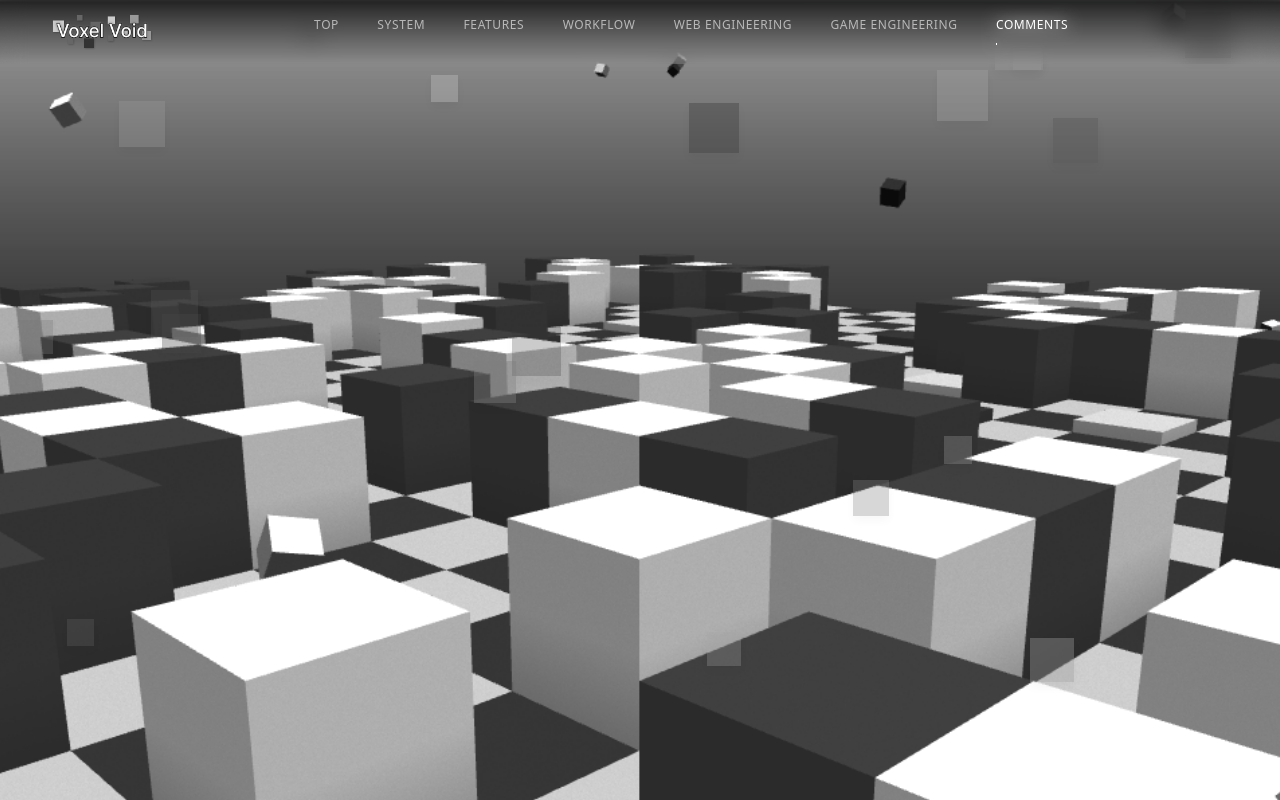
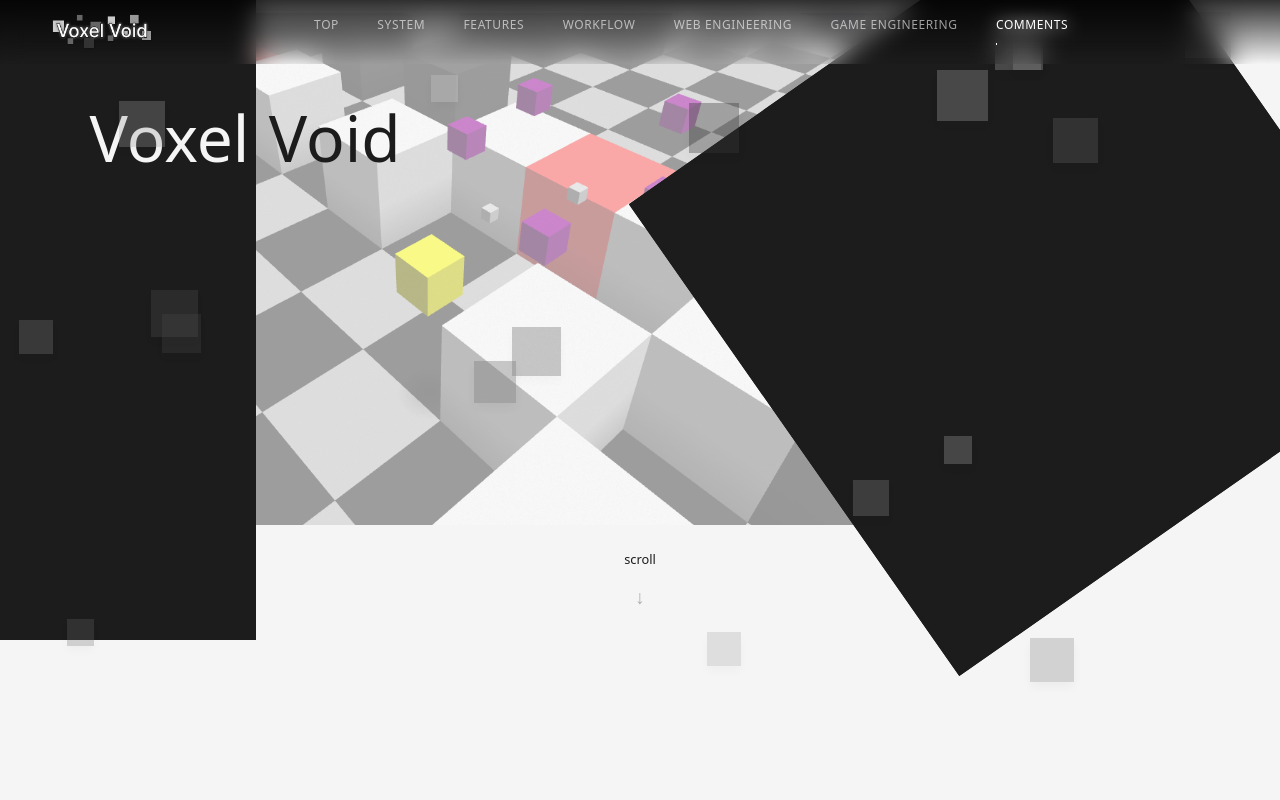
Before and after one commit to iwasi24k/web-repository, a React (Vite) app: page / in a window 1280 px wide. Shown: the top 800 px of the page. Built offline with nearby package versions, Linux system fonts and the light colour scheme.

Commit message:
ヒーローセクションの仮実装

```diff
--- a/src/components/sections/HeroSection.tsx
+++ b/src/components/sections/HeroSection.tsx
@@ -1,36 +1,63 @@
-import heroImage from "../../assets/voxel-void0.png";
+import { VOID_COLORS } from "../../design/colors";
+import BackgroundBlock from "../ui/BackgroundBlock";
+import heroImage from "../../assets/voxel-void1.png";
 
-/**
- * コンポーネントの外で一度だけ計算します。
- * window.screen は「ブラウザの枠」ではなく「モニターの物理サイズ」を返すため、
- * ウィンドウをどう動かしても、この値は変わりません。
- */
 const getDeviceFixedRatio = (): string => {
   if (typeof window !== "undefined") {
-    // 物理モニターの幅 / 高さ を返す
-    // 例: 1920 / 1080
     return `${window.screen.width} / ${window.screen.height}`;
   }
-  // サーバーサイド（ビルド時）のフォールバック
   return "16 / 9";
 };
 
-// モジュール読み込み時に一度だけ実行され、以降固定される
 const FIXED_ASPECT_RATIO = getDeviceFixedRatio();
 
 const HeroSection = () => {
   return (
     <section
       id="top"
-      className="bg-black w-full overflow-hidden"
-      // ここで固定された比率を適用
+      className="relative bg-black w-full overflow-hidden"
       style={{ aspectRatio: FIXED_ASPECT_RATIO }}
     >
+      <div
+        className="absolute inset-0 bg-linear-to-b z-10"
+        style={{ background: VOID_COLORS.WHITE }}
+      />
       <img
+        className="absolute top-[1vw] -left-[1vw] w-[70vw] h-[40vw] opacity-45 pointer-events-none select-none z-10"
         src={heroImage}
-        alt="Hero Background"
-        className="block w-full h-full object-cover"
+        alt="Voxel Void Hero"
       />
+      <div
+        className="absolute w-[20vw] h-[50vw] bg-linear-to-b z-10"
+        style={{ background: VOID_COLORS.BLACK }}
+      />
+      <div
+        className="absolute pointer-events-none top-[7vw] left-[7vw] text-[5vw] z-10"
+        style={{ color: VOID_COLORS.WHITE }}
+      >
+        Voxel
+      </div>
+      <div
+        className="absolute pointer-events-none top-[7vw] left-[21vw] text-[5vw] z-10"
+        style={{ color: VOID_COLORS.BLACK }}
+      >
+        Void
+      </div>
+      <BackgroundBlock
+        position="absolute -top-[1vw] left-[58vw]"
+        size="w-[45vw] h-[45vw]"
+        rotation="rotate-[55deg]"
+        color={VOID_COLORS.BLACK}
+        borderColor={VOID_COLORS.BLACK}
+        className="opacity-100 z-10"
+      />
+      <div
+        className="absolute top-[43vw] left-1/2 -translate-x-1/2 z-10 flex flex-col items-center gap-[0.5vw] pointer-events-none"
+        style={{ color: VOID_COLORS.BLACK }}
+      >
+        <span className="text-[1vw]">scroll</span>
+        <span className="text-[1.5vw] animate-scroll-arrow">↓</span>
+      </div>
     </section>
   );
 };
--- a/src/components/ui/BackgroundBlock.tsx
+++ b/src/components/ui/BackgroundBlock.tsx
@@ -12,11 +12,11 @@ type BackgroundBlockProps = {
 
 const BackgroundBlock = ({
   position,
-  size = "w-[5svh] h-[5svh]",
+  size = "w-[5vw] h-[5vw]",
   rotation,
   color,
   borderColor,
-  borderSize = "border-[1.5px] md:border-[0.25svh]",
+  borderSize = "border-[1.5px] md:border-[0.25vw]",
   className = "",
 }: BackgroundBlockProps) => {
   const resolvedBorderColor = borderColor !== undefined ? borderColor : (color ? undefined : VOID_COLORS.WHITE);
--- a/src/index.css
+++ b/src/index.css
@@ -49,3 +49,24 @@ html {
     scroll-behavior: smooth;
   }
 }
+
+@keyframes scroll-arrow {
+  0% {
+    transform: translateY(0);
+    opacity: 1;
+  }
+  60% {
+    transform: translateY(0.6vw);
+    opacity: 0.3;
+  }
+  100% {
+    transform: translateY(0);
+    opacity: 1;
+  }
+}
+
+@layer utilities {
+  .animate-scroll-arrow {
+    animation: scroll-arrow 1.8s ease-in-out infinite;
+  }
+}
```
